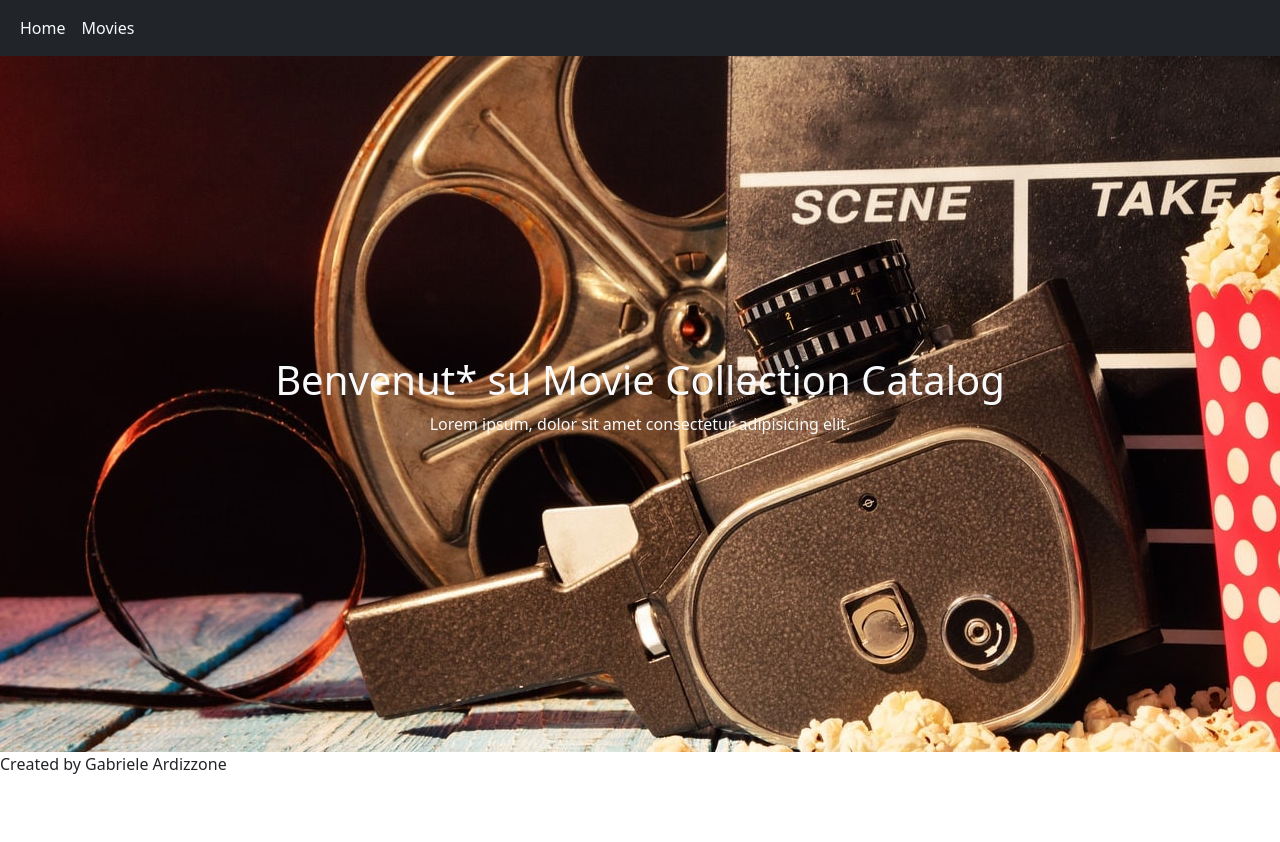
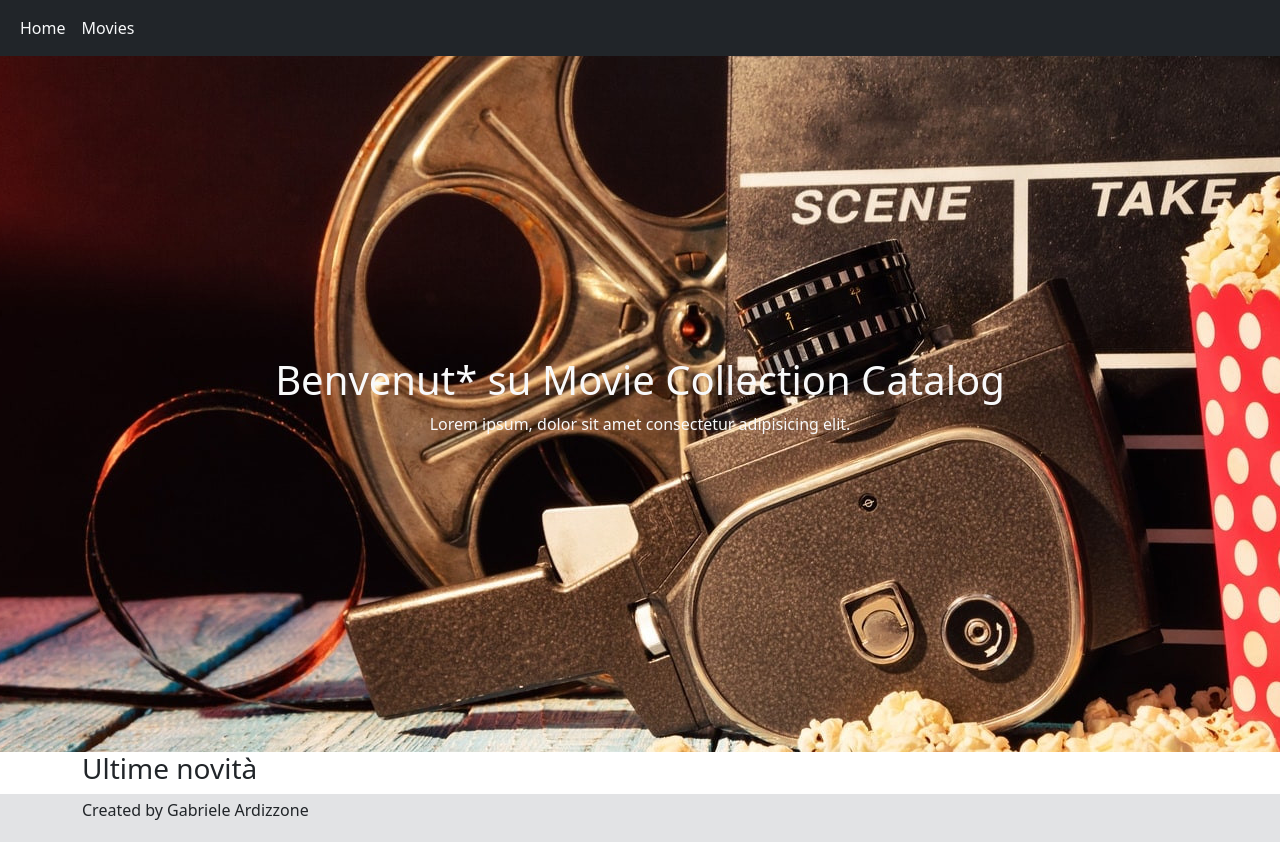
Before and after one commit to gabriele-ag/webapp-react, a React (Vite) app: page / in a window 1280 px wide. Before the commit the page ends 800 px from the top, so only its background shows below. Built offline with nearby package versions, Linux system fonts and the light colour scheme; no server answers.

Commit message:
feat: created context

```diff
--- a/src/App.jsx
+++ b/src/App.jsx
@@ -3,11 +3,13 @@ import GuestLayout from "./layout/GuestLayout.jsx"
 import Home from "./pages/Home.jsx"
 import Movies from "./pages/Movies.jsx"
 import SingleMovie from "./pages/SinglePage.jsx"
+import {MovieContent} from "./contexts/MovieContext.jsx"
 
 function App() {
 
   return (
     <>
+    <MovieContent>
         <BrowserRouter>
           <Routes>
             <Route element={<GuestLayout/>}>
@@ -17,6 +19,7 @@ function App() {
             </Route>
           </Routes>
         </BrowserRouter>
+      </MovieContent>
     </>
   )
 }
--- a/src/components/AppFooter.jsx
+++ b/src/components/AppFooter.jsx
@@ -1,9 +1,11 @@
 const AppFooter = () => {
     return (
-        <footer>
-            <p>
-               Created by Gabriele Ardizzone
-            </p>
+        <footer className="bg-secondary-subtle py-1">
+            <div className="container">
+                <p>
+                    Created by Gabriele Ardizzone
+                </p>
+            </div>
         </footer>
     )
 }
--- /dev/null
+++ b/src/contexts/MovieContext.jsx
@@ -0,0 +1,24 @@
+import { createContext, useState, useEffect} from "react";
+import axios from "axios";
+
+export const MovieContextProvider = createContext()
+
+export const MovieContent = ({children}) => {
+
+    const [movies, setMovies] = useState([])
+
+
+    useEffect(() => {
+        axios.get(`${import.meta.env.VITE_API_URL}/movies`).then((resp) => {
+            console.log(resp.data)
+            const movie = resp.data.data
+            setMovies(movie)
+        })
+    }, [])
+
+    return (
+        <MovieContextProvider.Provider value={{
+            movies,
+        }}>{children}</MovieContextProvider.Provider>
+    )
+}
--- a/src/pages/Home.jsx
+++ b/src/pages/Home.jsx
@@ -1,3 +1,4 @@
+
 const Home = () => {
 
      return (
@@ -8,6 +9,10 @@ const Home = () => {
                         <p className="text-center text-light">Lorem ipsum, dolor sit amet consectetur adipisicing elit.</p>
                     </div>
                 </div>
+                <div className="container">
+                    <h3>Ultime novità</h3>
+
+                </div>
         </main>
     )
 }
--- a/src/pages/Movies.jsx
+++ b/src/pages/Movies.jsx
@@ -1,25 +1,28 @@
-import { useEffect, useState } from "react"
+import { useContext, useEffect, useState } from "react"
 import axios from "axios"
 import MovieCard from "../components/MovieCard"
+import { MovieContextProvider } from "../contexts/MovieContext"
 
 const Movie = () => {
 
-    const [movies, setMovies] = useState([])
+    const {movies} = useContext(MovieContextProvider)
+
+    // const [movies, setMovies] = useState([])
 
 
-    useEffect(() => {
-        axios.get(`${import.meta.env.VITE_API_URL}/movies`).then((resp) => {
-            console.log(resp.data)
-            const movie = resp.data.data
-            setMovies(movie)
-        })
-    }, [])
+    // useEffect(() => {
+    //     axios.get(`${import.meta.env.VITE_API_URL}/movies`).then((resp) => {
+    //         console.log(resp.data)
+    //         const movie = resp.data.data
+    //         setMovies(movie)
+    //     })
+    // }, [])
 
 
     return (
         <>
             <section>
-                <h1>Sono pagina Movie</h1>
+                <h1>Catalogo dei Film</h1>
                     <div className="container py-5">
                         <div className="row g-1 justify-content-between" >
                             {movies.map((curMovie) => (
```
Lines whose indentation alone changed are shown as unchanged.
